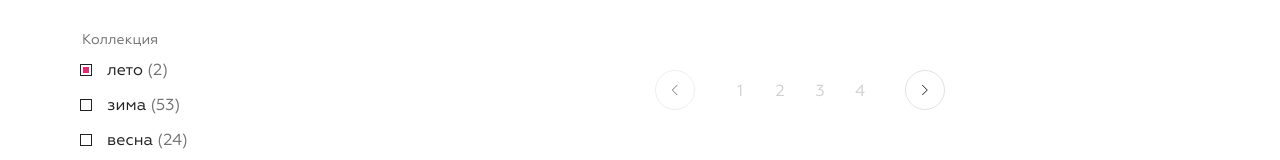
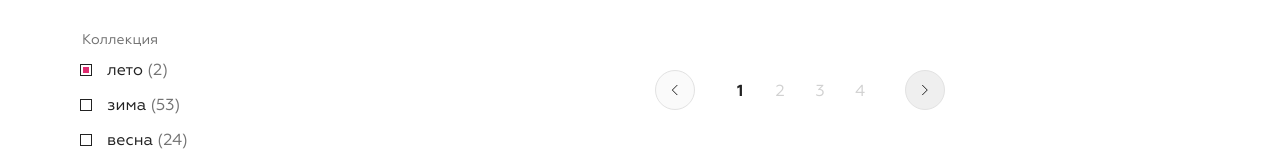
Before and after one commit to WebDevJS2022/WebDevJS2022.github.io-moire, a Vue app: page / in a window 1280 px wide. Shown: the part 708-868 px from the top of the page. Built offline with nearby package versions, Linux system fonts and the light colour scheme.

Commit message:
4.3 Пагинация стрелки

```diff
--- a/src/components/BasePagination.vue
+++ b/src/components/BasePagination.vue
@@ -1,46 +1,54 @@
 <template>
 <ul class="catalog__pagination pagination">
           <li class="pagination__item">
-            <a class="pagination__link pagination__link--arrow pagination__link--disabled"
-            aria-label="Предыдущая страница">
+            <button class="pagination__link pagination__link--arrow"
+            :disabled="modelValue === 1" aria-label="Предыдущая страница"
+            @click.prevent="prevPage()">
               <svg width="8" height="14" fill="currentColor">
                 <use xlink:href="#icon-arrow-left"></use>
               </svg>
-            </a>
+            </button>
           </li>
           <li class="pagination__item" v-for="pageNumber in pages" :key="pageNumber">
             <a href="#" class="pagination__link"
-            :class="{'pagination__link--current': pageNumber === page}"
+            :class="{'pagination__link--current': pageNumber === modelValue}"
             @click.prevent="paginate(pageNumber)">
               {{ pageNumber }}
             </a>
           </li>
           <li class="pagination__item">
-            <a class="pagination__link pagination__link--arrow"
-            href="#" aria-label="Следующая страница">
+            <button class="pagination__link pagination__link--arrow"
+            :disabled="modelValue === 4" href="#" aria-label="Следующая страница"
+            @click.prevent="nextPage()">
               <svg width="8" height="14" fill="currentColor">
                 <use xlink:href="#icon-arrow-right"></use>
               </svg>
-            </a>
+            </button>
           </li>
         </ul>
 </template>
 
 <script>
 export default {
-  model: {
-    prop: 'page', // свойство
-    event: 'paginate', // событие
-  },
-  props: ['page', 'count', 'perPage'],
+//   model: {
+//     prop: 'modelValue', // свойство
+//     event: 'paginate', // событие
+//   },
+  props: ['modelValue', 'count', 'perPage'],
   computed: {
     pages() { // количество страниц
       return Math.ceil(this.count / this.perPage);
     },
   },
   methods: {
-    paginate(page) {
-      this.$emit('update:modelValue', page);
+    paginate(modelValue) {
+      this.$emit('update:modelValue', modelValue);
+    },
+    nextPage() {
+      this.$emit('update:modelValue', (this.modelValue + 1));
+    },
+    prevPage() {
+      this.$emit('update:modelValue', (this.modelValue - 1));
     },
   },
 };
--- a/src/main.js
+++ b/src/main.js
@@ -1,4 +1,14 @@
-import { createApp } from 'vue';
+import { createApp, h } from 'vue';
 import App from './App.vue';
+// import router from "./router";
+// import store from "./store";
 
-createApp(App).mount('#app');
+const app = createApp({
+  render: () => h(App),
+});
+
+// app.use(router);
+// app.use(store);
+app.mount('#app');
+
+// createApp(App).mount('#app');
```
